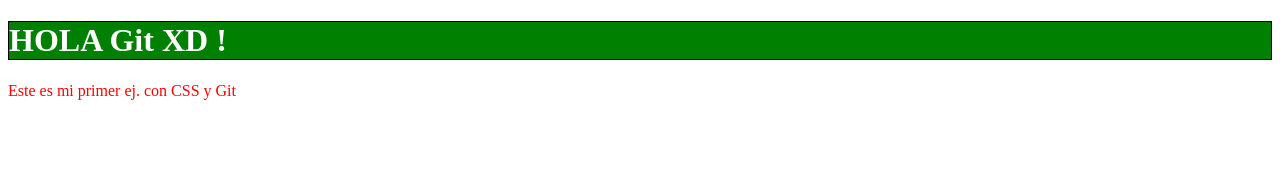
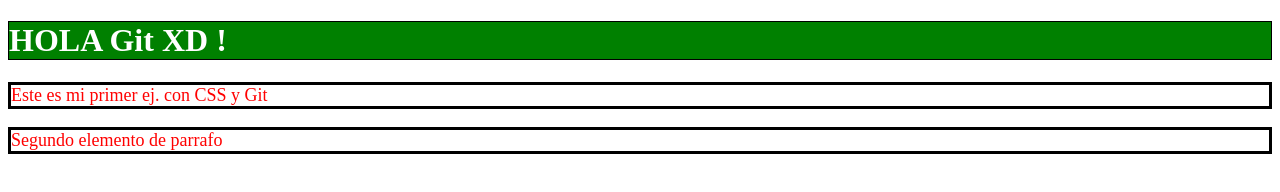
Before and after one commit to DAW2-Quevedo/aprendiendo-git, a plain HTML site: page index.html in a window 1280 px wide. Drawn offline with Linux system fonts and the light colour scheme.

Commit message:
Segundo párrafo y borde negro

```diff
--- a/index.html
+++ b/index.html
@@ -13,11 +13,14 @@
 
       p {
 	  color: red;
+	  border: 3px black solid;
+	  font-size: large;
       }
     </style>
   </head>
   <body>
     <h1>HOLA Git XD !</h1>
     <p>Este es mi primer ej. con CSS y Git</p>
+    <p>Segundo elemento de parrafo</p>
   </body>
 </html>
```
